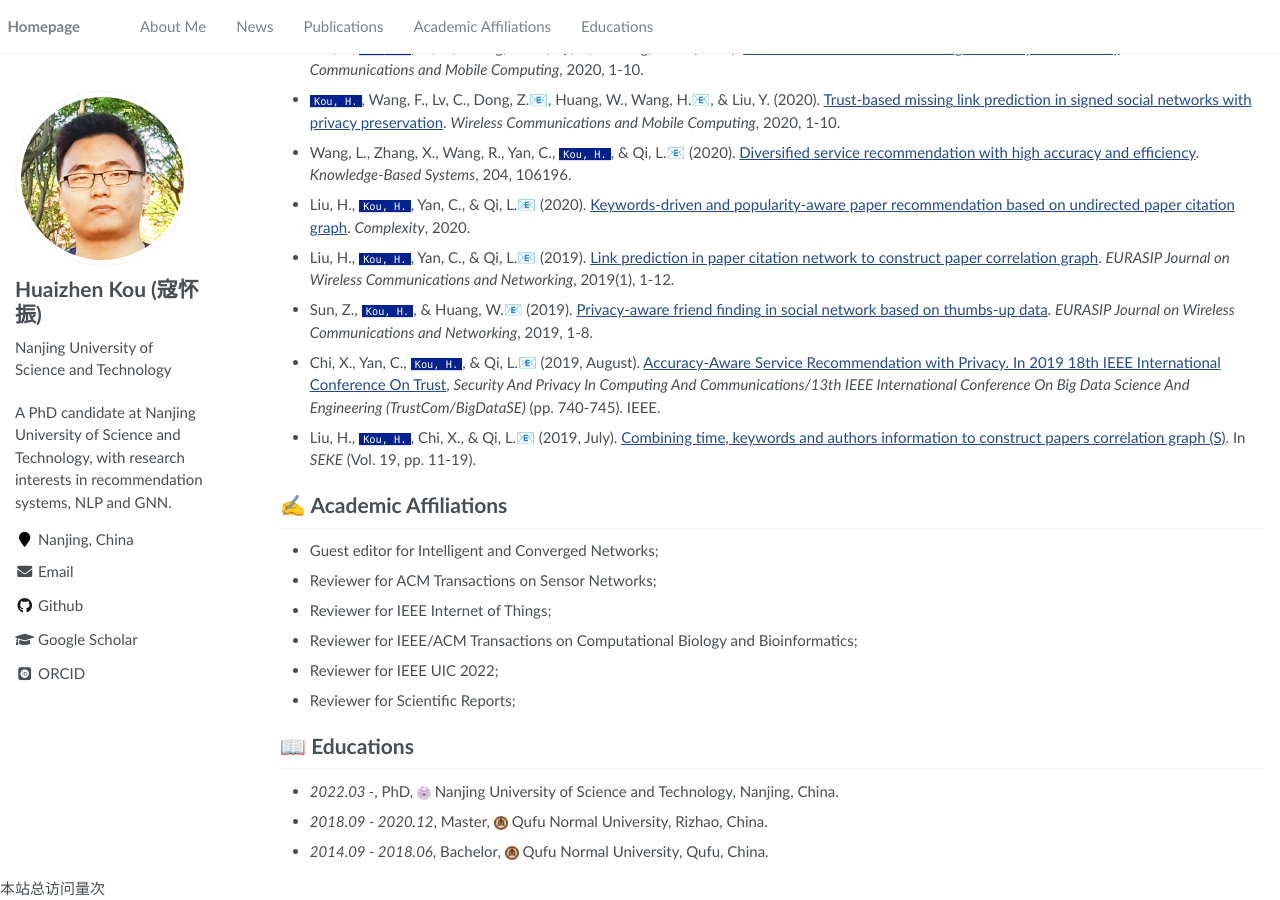
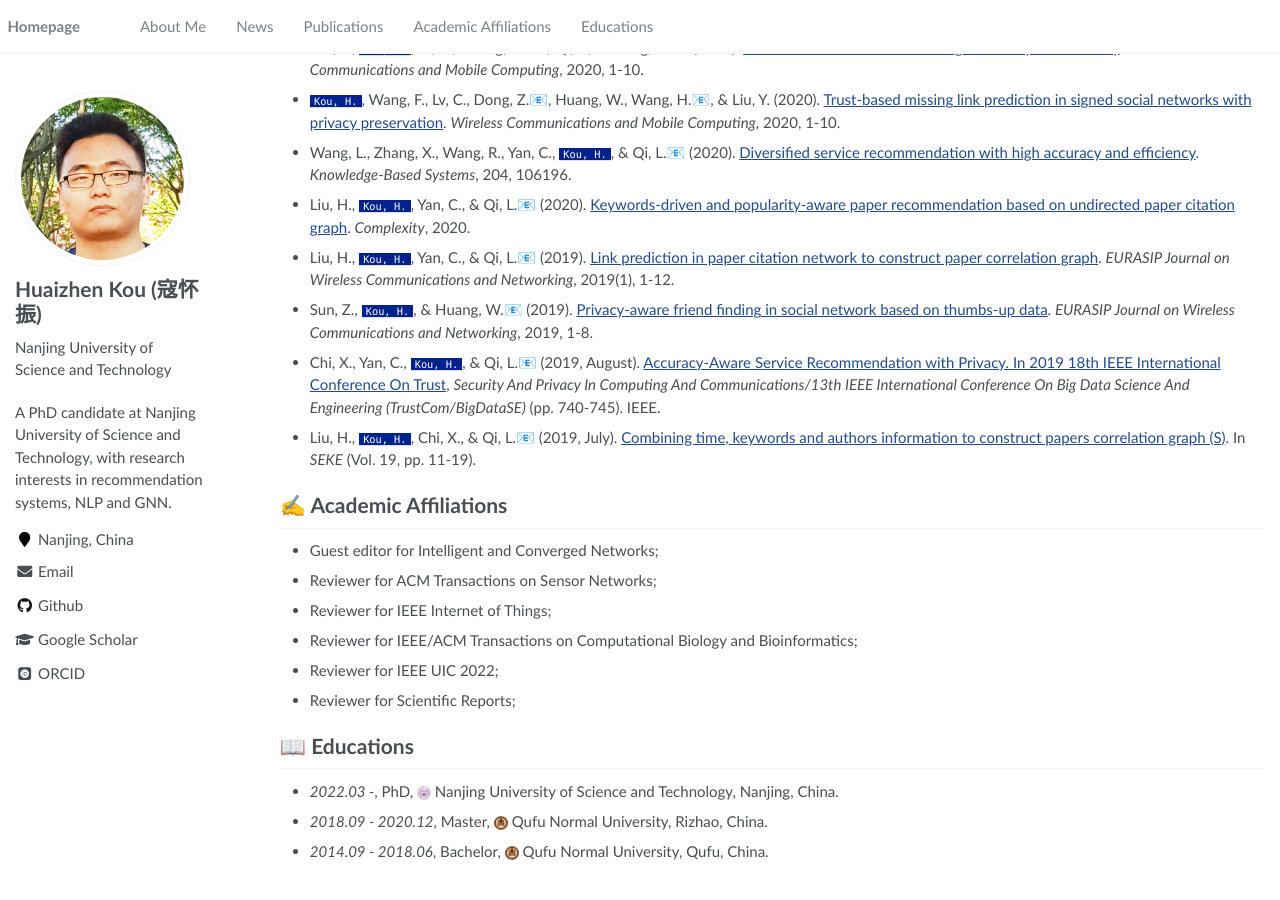
Before and after one commit to huaizhenkou/huaizhenkou.github.io, a Jekyll site: the page built from _pages/about.md, in a window 1280 px wide and 900 px high, scrolled down 814 px. Built offline with Jekyll 4.4.1, drawn with Linux system fonts in a browser that asks for light colours; some web fonts are replaced; comment, search, counter and statistics services are not loaded; after the commit the page ends 1691 px from its top, so only the background shows below that.

Commit message:
Update default.html

```diff
--- a/_layouts/default.html
+++ b/_layouts/default.html
@@ -28,7 +28,5 @@
     </div>
 
     {% include scripts.html %}
-      <script async src="//busuanzi.ibruce.info/busuanzi/2.3/busuanzi.pure.mini.js"></script>
-      <span id="busuanzi_container_site_pv">本站总访问量<span id="busuanzi_value_site_pv"></span>次</span>
   </body>
 </html>
```
